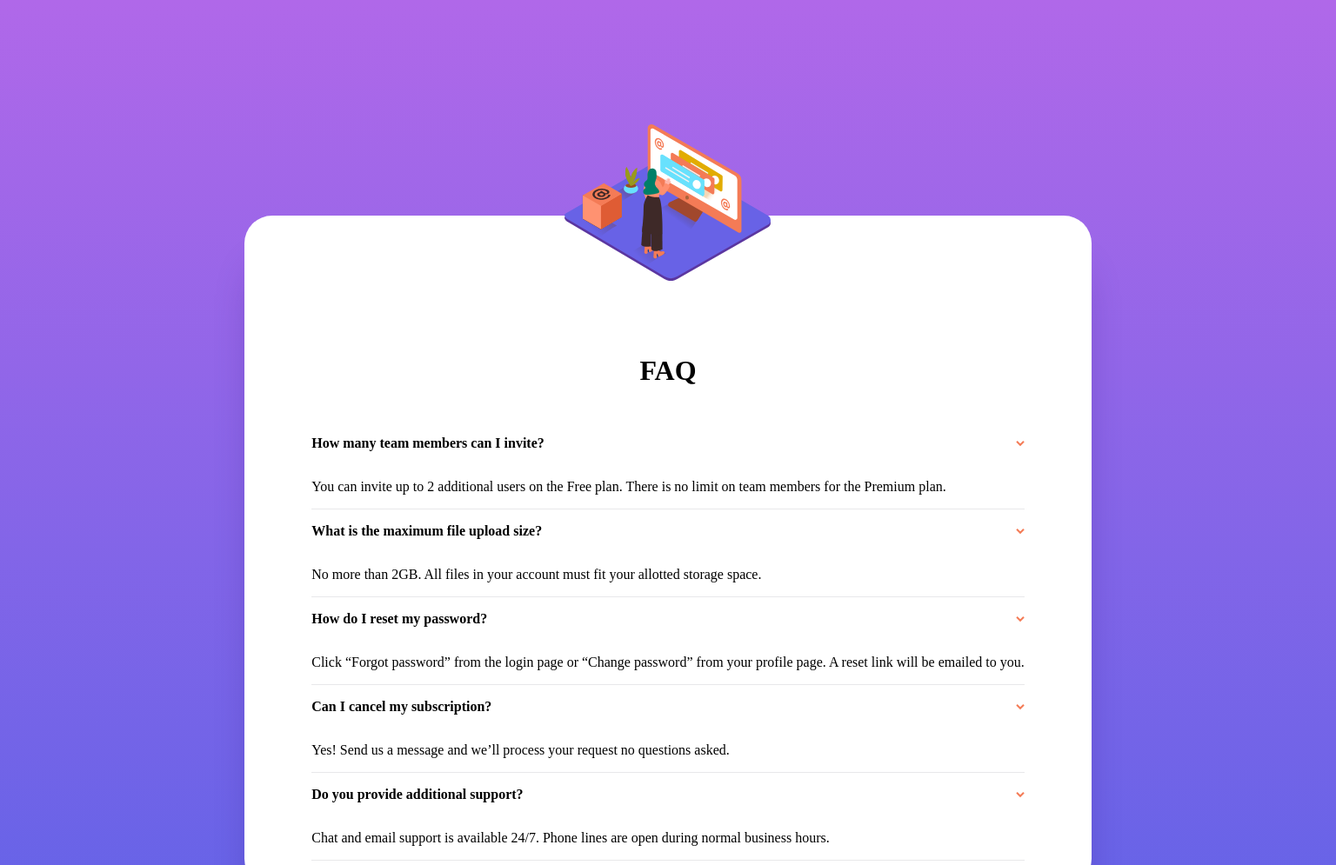
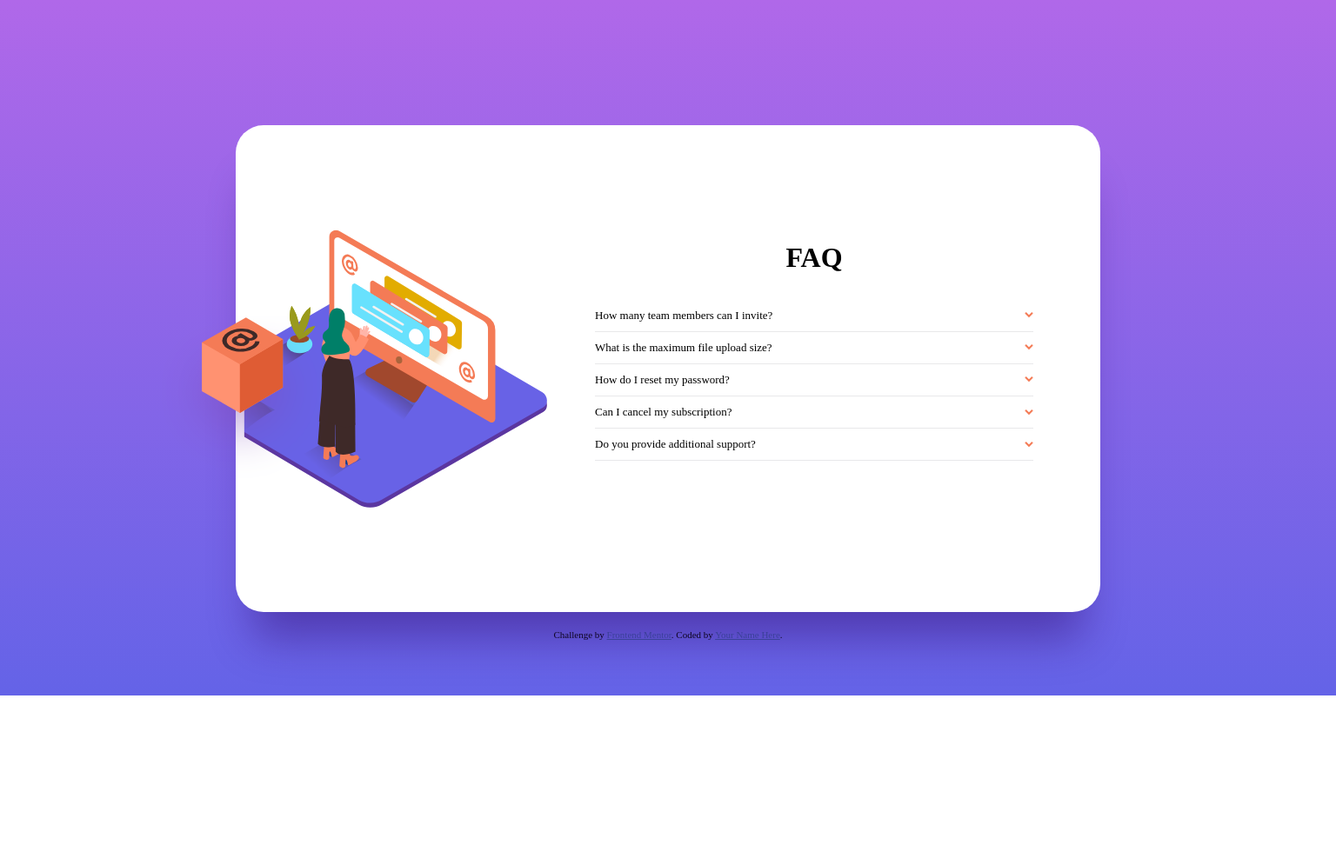
Before and after one commit to LiaLore/FAQ-ACCORDION-CARD, a plain HTML site: page index.html in a window 1536 px wide. Shown: the top 995 px of the page at 87% size. After the commit the page ends 800 px from the top, so only its background shows below. Drawn offline with Linux system fonts and the light colour scheme.

Commit message:
without js

```diff
--- a/index.html
+++ b/index.html
@@ -12,9 +12,11 @@
 
 <body>
   <div class="container">
-    <img src="./images/illustration-woman-online-mobile.svg" alt="image-woman" class="img-mob">
-    <h1 class="title">FAQ</h1>
+    <img src="./images/illustration-woman-online-mobile.svg" alt="img-mobile" class="img-mob">
+    <img src="./images/illustration-woman-online-desktop.svg" alt="img-desktop" class="img-desktop">
+    <img src="./images/illustration-box-desktop.svg" alt="box-image" class="img-box">
     <div class="questions">
+      <h1 class="title">FAQ</h1>
       <div class="question1">
         <div class="question" id="q1">
           <p class="boldText">How many team members can I invite?</p>
@@ -61,5 +63,5 @@
     Coded by <a href="#">Your Name Here</a>.
   </div>
 </body>
-
+<script src="./script.js"></script>
 </html>
--- a/script.js
+++ b/script.js
@@ -12,25 +12,59 @@ const question = document.querySelectorAll(".question");
 const answer = document.querySelectorAll(".answer");
 const img = document.querySelectorAll(".img");
 const bold = document.querySelectorAll(".boldText");
-const questionArray = new Array(question.length);
+const boldArray = new Array(bold.length);
 
 
-function openClose(place){
-    if (questionArray[place]==1){
-        answer[place].classList.add("answer");
-        img[place].classList.remove(img);
-        bold[place].classList.remove(bold);
-        questionArray[place] = 0;
-    }else{
-        answer[place].classList.remove("answer");
-        img[place].classList.add(img);
-        bold[place].classList.add(bold);
-        questionArray[place] = 1;
-    }
-}
-for (let i = 0; i < question.length; i ++){
-    questionArray[i] = 0;
-    question[i].addEventListener("click", ()=>{
-        openClose(i);
-    });
-};
+
+// for (let i = 0; i < bold.length; i++){
+//     bold[i].addEventListener("click", (event)=>{
+
+//     })
+// }
+
+
+
+
+
+
+
+
+
+// q1.addEventListener("click", ()=>{
+//     a1.style.display = "block";
+//     q1.addEventListener("click", ()=>{
+//         a1.style.display = "none";
+//     });
+// });
+// a1.addEventListener("click", ()=>{
+//     a1.style.display = "none";
+// });
+
+
+
+
+
+
+
+
+
+
+// function openClose(place) {
+//     if (questionArray[place] == 1) {
+//         answer[place].classList.add("answer");
+//         img[place].classList.remove(img);
+//         bold[place].classList.remove(bold);
+//         questionArray[place] = 0;
+//     } else {
+//         answer[place].classList.remove("answer");
+//         img[place].classList.add(img);
+//         bold[place].classList.add(bold);
+//         questionArray[place] = 1;
+//     }
+// }
+// for (let i = 0; i < question.length; i++) {
+//     questionArray[i] = 0;
+//     question[i].addEventListener("click", () => {
+//         openClose(i);
+//     });
+// };
--- a/style.css
+++ b/style.css
@@ -1,3 +1,9 @@
+*{
+  @import url('https://fonts.googleapis.com/css2?family=IBM+Plex+Sans:wght@100;200;300;400;500;600;700&family=Kumbh+Sans:wght@100;200;300;400;500;600;700;800;900&family=Nothing+You+Could+Do&family=Poppins:wght@400;600&family=Red+Hat+Display:ital,wght@0,300;0,400;0,500;0,600;0,700;0,800;0,900;1,300;1,400;1,500;1,600;1,700;1,800;1,900&display=swap');
+    margin: 0;
+    padding: 0;
+
+}
 body{
     background: linear-gradient(180deg, #B068E9 0%, #6463E7 100%);
     background-repeat: no-repeat;
@@ -6,6 +12,10 @@ body{
     justify-content: center;
     flex-direction: column;
     align-items: center;
+    font-family: Kumbh Sans;
+    margin: 0;
+    padding: 0;
+    /* height: 100vh; */
 }
 
 .container{
@@ -18,7 +28,6 @@ body{
     align-items: center;
     flex-direction: column;
     box-shadow: 0px 50px 50px -20px #35127A7F;
-    /* width: 90vw; */
 }
 
 .img-mob{
@@ -26,6 +35,14 @@ body{
     width:237px;
     margin-top: -105px;
     /* box-shadow:#6862E6; */
+}
+
+.img-desktop{
+    display:none;
+}
+
+.img-box{
+    display: none;
 }
 
 .title{
@@ -37,24 +54,32 @@ body{
     display: flex;
     justify-content: space-between;
     align-items: center;
-    cursor: pointer;
-    max-width: 100vw;
+    margin: 2% auto;
+    /* max-width: 100vw; */
+
 }
 
 .boldText{
-    font-weight: bold;
+    font-size: 13px;
+    font-weight: 400;
+    cursor: pointer;
 }
-.question:hover{
+
+.boldText:hover{
     color: hsl(14,88%,65%);
 }
 
 .question > img{
     padding-left: 10vw;
+    cursor: pointer;
 }
 
 .answer{
     /* display:none; */
-    max-width:70vw;
+    max-width:30vw;
+    font-weight: 400;
+    font-size: 12px;
+    margin-bottom: 2%;
 }
 
 .questions{
@@ -68,15 +93,6 @@ body{
     border-color: #E8E8EA;
 }
 
-
-
-
-
-
-
-
-
-
 .attribution {
     font-size: 11px;
     text-align: center;
@@ -85,3 +101,60 @@ body{
 .attribution a {
     color: hsl(228, 45%, 44%);
 }
+
+@media (min-width:1440px){
+    body{
+        height: 100vh;
+    }
+    .container{
+        flex-direction: row;
+        display: flex;
+        justify-content: space-between;
+        /* position: relative; */
+        margin-top:10vh;
+        min-height: 70%;
+        /* max-width: 70vw; */
+    }
+
+    .img-mob{
+        display: none;
+    }
+
+    .img-desktop{
+        position: relative;
+        display: block;
+        /* position: absolute; */
+        margin-left: -16.5%;
+        /* margin-left: -160px; */
+        /* width: 472px; */
+        width: 50%;
+        clip-path: polygon(17% 0, 100% 0, 100% 100%, 17% 100%);
+    }
+
+
+    /* How can I fix the left side of this  img-desktop on the "container" line?? */
+    .img-box{
+        position: absolute;
+        display: block;
+        z-index: 100;
+        margin-left: -17%;
+        margin-bottom: -7%;
+        width: 20%;
+    }
+
+    .questions{
+        width: 60%;
+    }
+    .title{
+        margin-top: -10px;
+    }
+
+    .question{
+        font-size: 14px;
+    }
+
+    .answer{
+        font-size: 12px;
+        display: none;
+    }
+}
```
